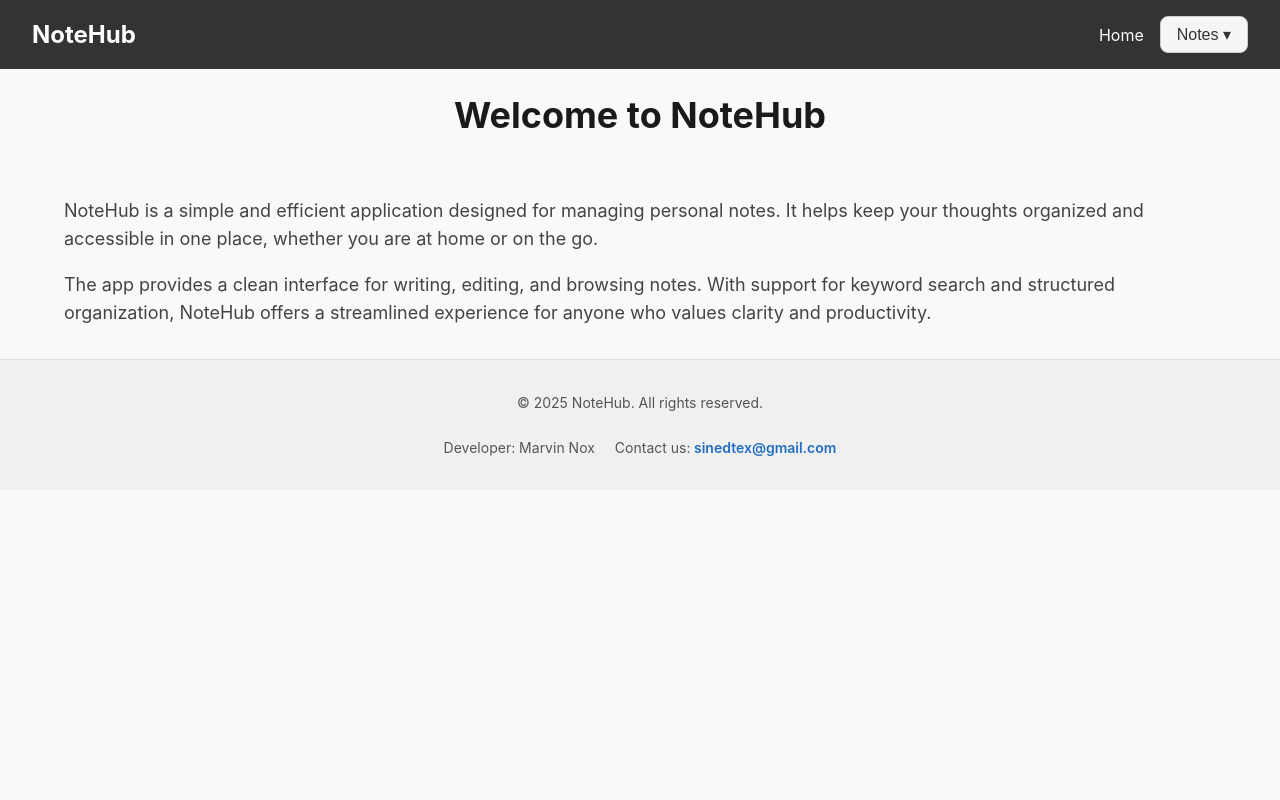
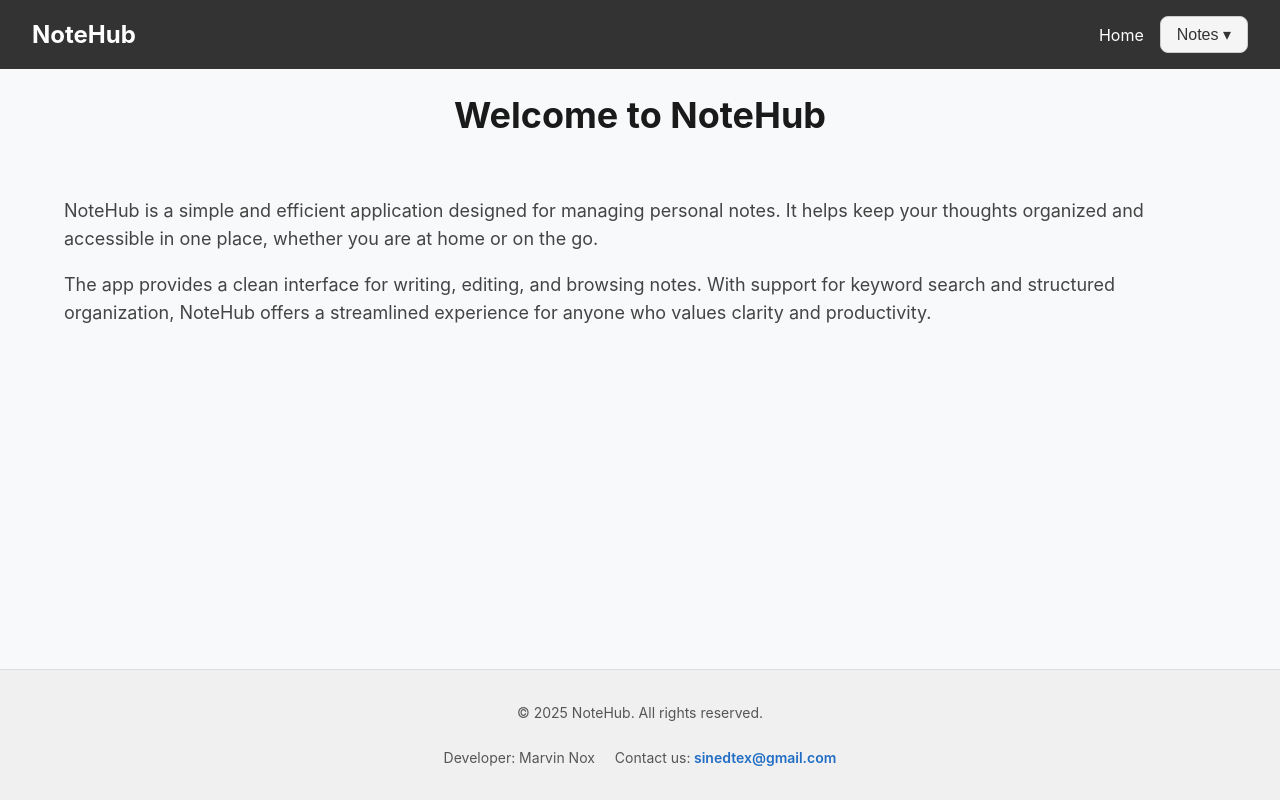
Before and after one commit to MarvinNox/07-routing-nextjs, a Next.js app: page / in a window 1280 px wide. Built offline with nearby package versions, Linux system fonts and the light colour scheme.

Commit message:
Update globals.css
fix footer in bottom of page

```diff
--- a/app/globals.css
+++ b/app/globals.css
@@ -8,6 +8,11 @@ body {
   background-color: #f8f9fa;
   align-content: center;
 }
+
+main{
+flex: 1;
+}
+
 .center {
   margin: 0 auto;
   display: flex;
```
